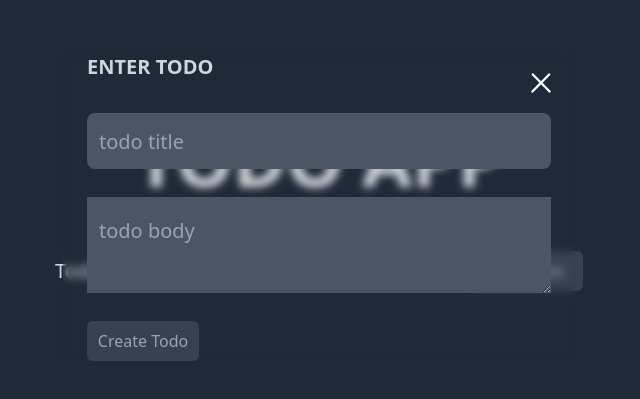
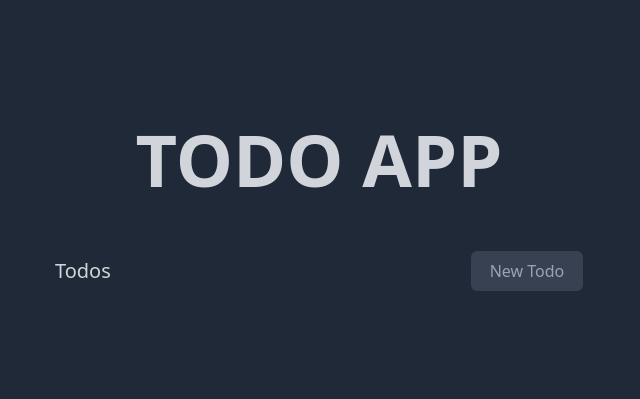
Before and after one commit to Headbwoi/node-todo-mern, a React (Vite) app in the folder client/: page / in a window 1280 px wide. Shown: the part 193-592 px from the top of the page, without its empty margins (321-961 px from the left). Built offline with nearby package versions, Linux system fonts and the light colour scheme.

Commit message:
todolist

```diff
--- a/client/src/App.tsx
+++ b/client/src/App.tsx
@@ -3,7 +3,7 @@ import NewTodoButton from "./components/NewTodoButton"
 import TodoForm from "./components/TodoForm"
 
 function App() {
-  const [openTodoModal, setOpenTodoModal] = useState(true)
+  const [openTodoModal, setOpenTodoModal] = useState(false)
   const handleNewTodoModal = () => {
     setOpenTodoModal((prev) => !prev)
   }
@@ -23,9 +23,10 @@ function App() {
             handleNewTodoModal={handleNewTodoModal}
           />
         </div>
+        {/* todo items list */}
       </div>
 
-      {openTodoModal && <TodoForm handleNewTodoModal={handleNewTodoModal}/>}
+      {openTodoModal && <TodoForm handleNewTodoModal={handleNewTodoModal} />}
     </div>
   )
 }
--- /dev/null
+++ b/client/src/components/TodoList.tsx
@@ -0,0 +1,7 @@
+type TodoList = {}
+
+const TodoList = ({}: TodoList) => {
+  return <div>TodoList</div>
+}
+
+export default TodoList
--- a/client/src/components/todoFetch.tsx
+++ b/client/src/components/todoFetch.tsx
@@ -0,0 +1,7 @@
+import React from "react"
+
+const todoFetch = () => {
+  return <div>todoFetch</div>
+}
+
+export default todoFetch
```
